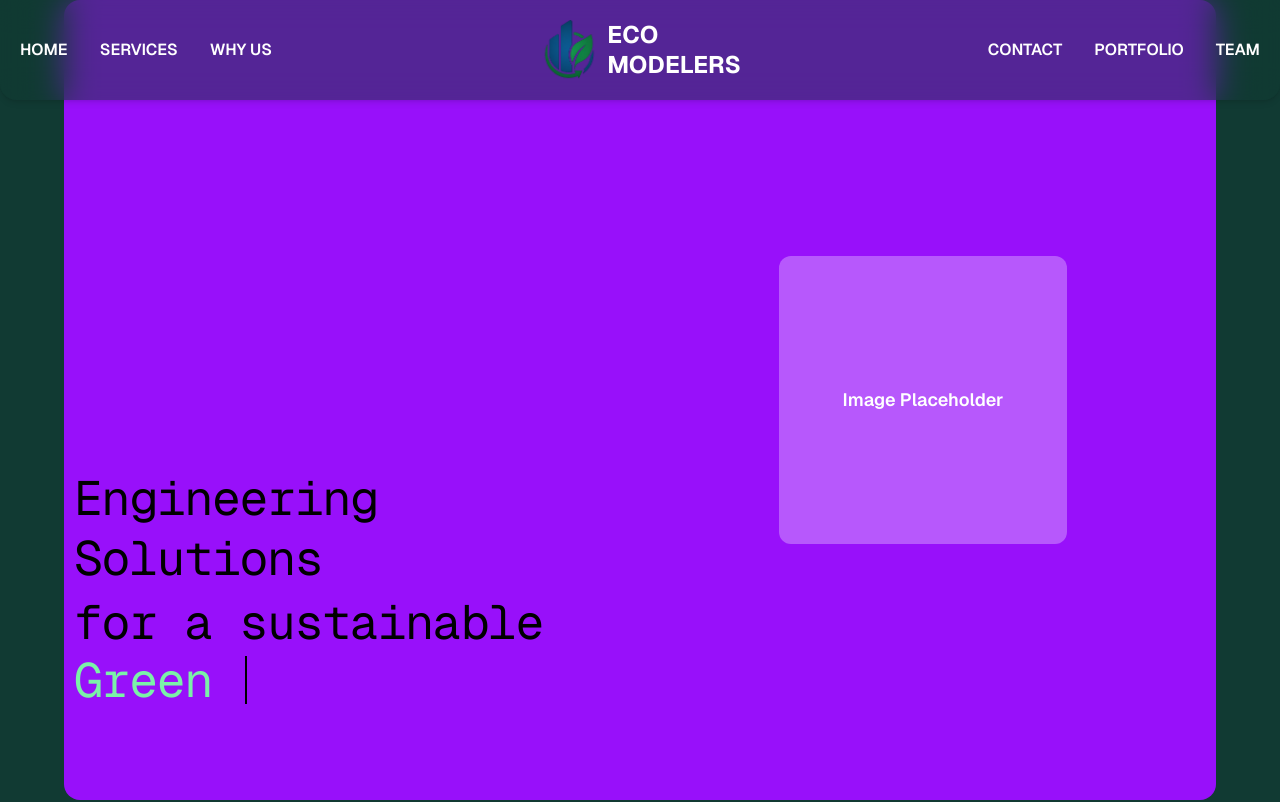
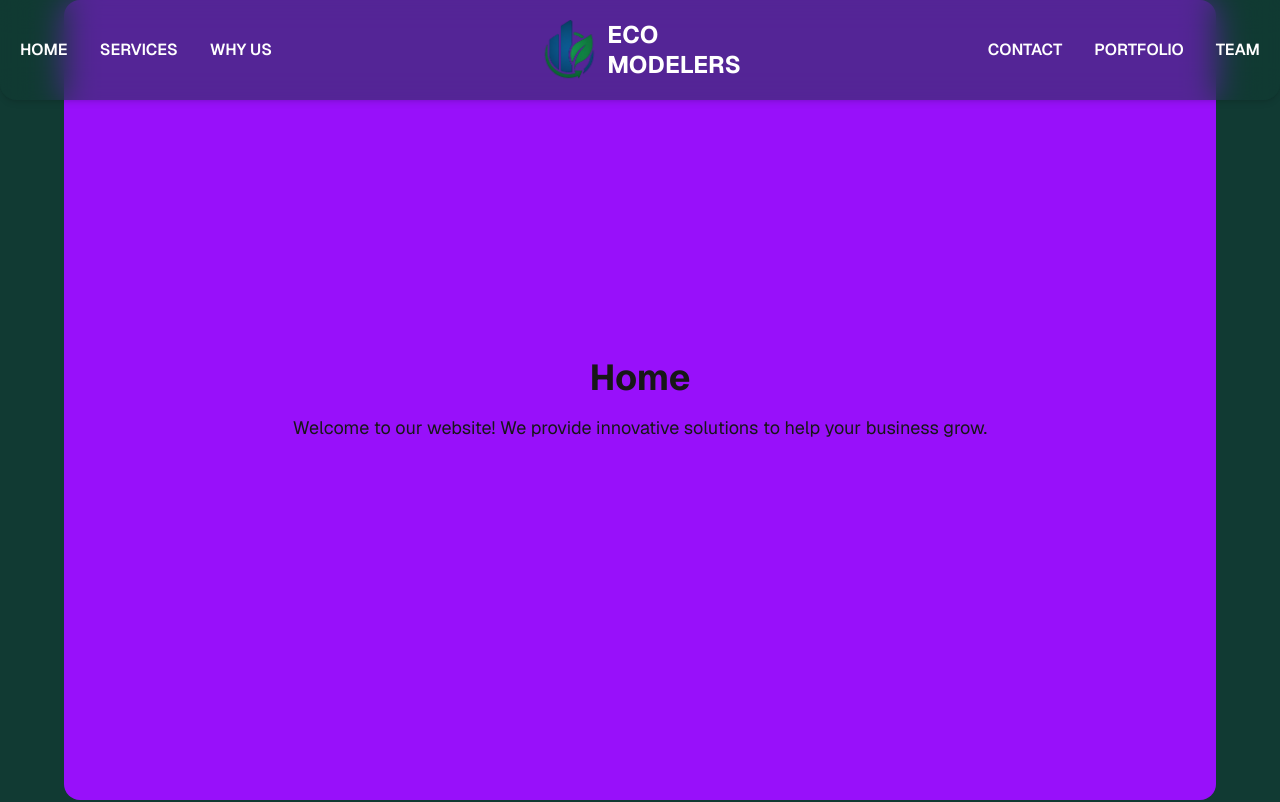
Before and after one commit to mianfarooqazam/eco-modelrers, a Next.js app: page / in a window 1280 px wide. Shown: the top 802 px of the page. Built offline with nearby package versions, Linux system fonts and the light colour scheme.

Commit message:
Revert "Text animation added"
This reverts commit cbbd89b02e1f71e3e61cc2fe847298f1f1937203.

```diff
--- a/package.json
+++ b/package.json
@@ -9,7 +9,6 @@
     "lint": "next lint"
   },
   "dependencies": {
-    "framer-motion": "^12.23.6",
     "gsap": "^3.13.0",
     "next": "15.4.1",
     "react": "19.1.0",
--- a/src/app/components/TypewriterTitle.js
+++ /dev/null
@@ -1,63 +0,0 @@
-"use client";
-import { motion, useAnimate } from "framer-motion";
-import { useEffect } from "react";
-
-export default function TypewriterTitle({
-  words = ["Eco-friendly", "Net Zero", "Green Certified"],
-  typingSpeed = 60,
-  startDelay = 500,
-  autoLoop = true,
-  loopDelay = 1200,
-}) {
-  const [scope, animate] = useAnimate();
-
-  useEffect(() => {
-    let isActive = true;
-    const typeText = async () => {
-      const wordElement = scope.current.querySelector("[data-typewriter-word]");
-      if (!wordElement) return;
-      let wordIndex = 0;
-      while (isActive) {
-        const word = words[wordIndex];
-        // Type out the word
-        for (let i = 0; i < word.length; i++) {
-          if (!isActive) break;
-          wordElement.textContent = word.slice(0, i + 1);
-          await new Promise((resolve) => setTimeout(resolve, typingSpeed));
-        }
-        await new Promise((resolve) => setTimeout(resolve, loopDelay));
-        // Delete the word
-        for (let i = word.length; i > 0; i--) {
-          if (!isActive) break;
-          wordElement.textContent = word.slice(0, i - 1);
-          await new Promise((resolve) => setTimeout(resolve, typingSpeed / 2));
-        }
-        wordIndex = (wordIndex + 1) % words.length;
-        if (!autoLoop && wordIndex === 0) break;
-      }
-    };
-    typeText();
-    return () => { isActive = false; };
-  }, [words, typingSpeed, startDelay, autoLoop, loopDelay, animate, scope]);
-
-  return (
-    <div className="relative w-full max-w-2xl mx-auto py-12">
-      <div className="relative z-10 flex flex-col items-start justify-center" ref={scope}>
-        <motion.div
-          className="text-3xl md:text-5xl font-mono text-black dark:text-white tracking-tight flex flex-col items-start gap-1"
-          initial={{ opacity: 0 }}
-          animate={{ opacity: 1 }}
-        >
-          <span className="leading-tight">Engineering Solutions</span>
-          <span className="leading-tight">for a sustainable</span>
-          <span
-            data-typewriter-word
-            className="inline-block border-r-2 border-black dark:border-white animate-cursor pr-1 min-w-[6ch] text-green-300"
-          >
-            {words[0]}
-          </span>
-        </motion.div>
-      </div>
-    </div>
-  );
-}
--- a/src/app/pages/home.js
+++ b/src/app/pages/home.js
@@ -1,18 +1,8 @@
-import TypewriterTitle from "../components/TypewriterTitle";
-
 export default function HomeSection() {
   return (
-    <section id="home" className="h-screen flex flex-col md:flex-row items-center justify-center px-[10px] mx-4 md:mx-16 rounded-2xl bg-purple-600">
-      {/* Left: Typewriter text, 50% width */}
-      <div className="flex-1 md:basis-1\/2 flex items-end justify-center w-full h-full pb-12">
-        <TypewriterTitle />
-      </div>
-      {/* Right: Image placeholder, 50% width */}
-      <div className="flex-1 md:basis-1\/2 flex items-center justify-center w-full h-full">
-        <div className="w-72 h-72 bg-white/30 rounded-xl flex items-center justify-center text-white text-lg font-semibold">
-          Image Placeholder
-        </div>
-      </div>
+    <section id="home"  className="h-screen flex flex-col items-center justify-center px-[10px] mx-4 md:mx-16 rounded-2xl  bg-purple-600">
+      <h1 className="text-4xl font-bold mb-4">Home</h1>
+      <p className="text-lg">Welcome to our website! We provide innovative solutions to help your business grow.</p>
     </section>
   );
 }
```
Also changed, not shown: 1 other file (tests, documents, lock files or other folders).
